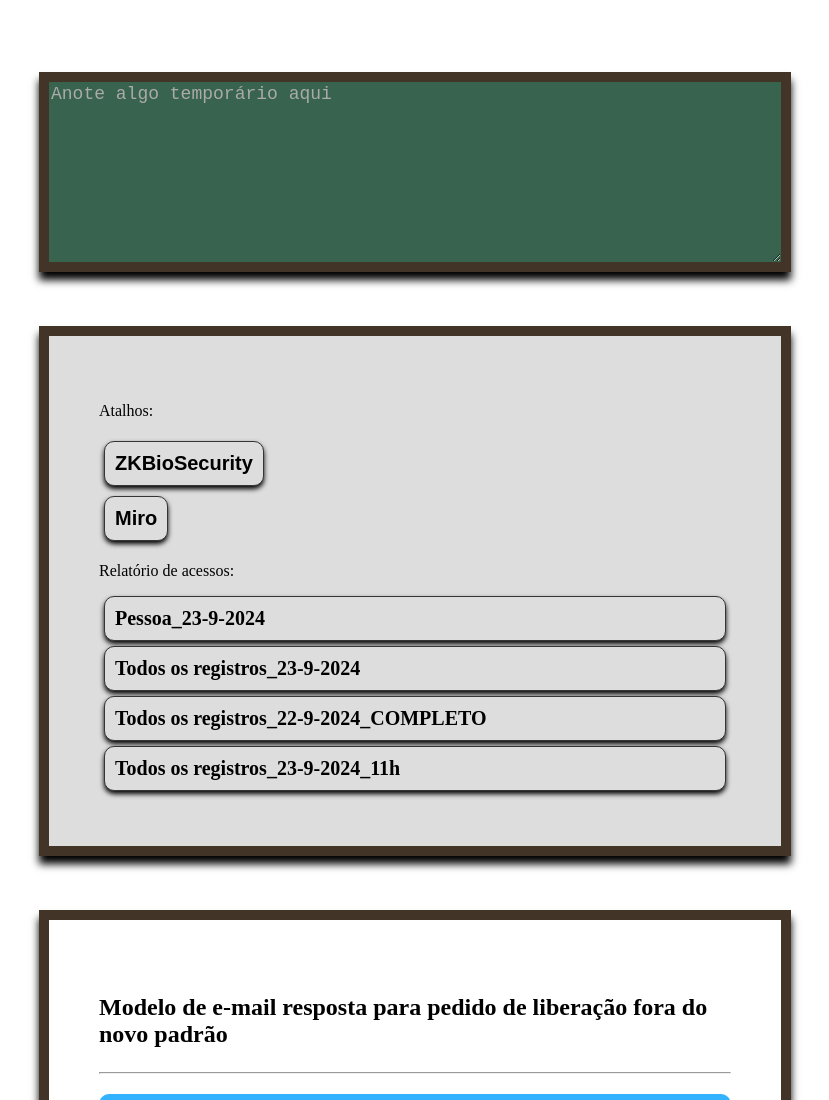
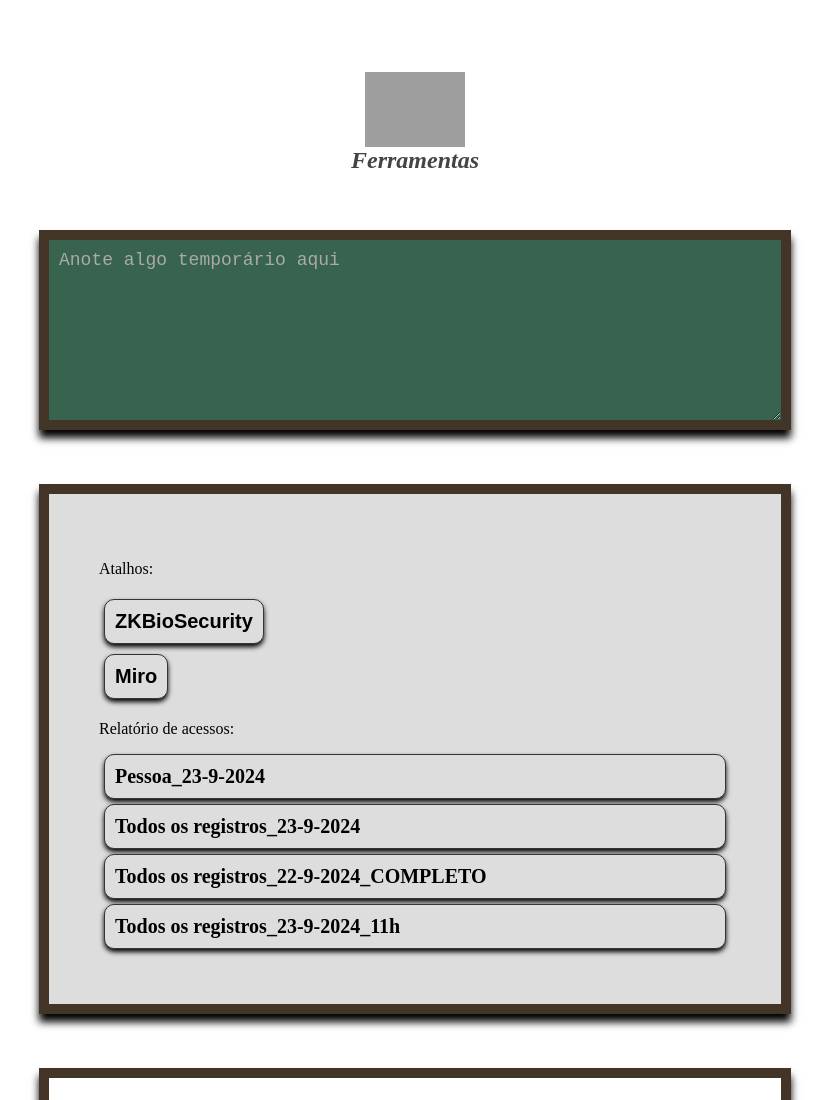
Before and after one commit to Armandodecampos/Job, a plain HTML site: page index.html in a window 1280 px wide. Shown: the top 1100 px of the page, without its empty margins (225-1054 px from the left). Drawn offline with Linux system fonts and the light colour scheme; grey boxes are pictures that could not be loaded.

Commit message:
Add files via upload

```diff
--- a/index.html
+++ b/index.html
@@ -3,7 +3,7 @@
     <meta charset="UTF-8">
     <meta name="viewport" content="width=device-width, initial-scale=1.0">
     <title>Ferramentas</title>
-    <link rel="icon" type="image/x-icon" href="https://archive.org/download/FingerSnapLogo_201602/FingerSnapLogo.jpg">
+    <link rel="icon" type="image/jpg" href="https://archive.org/download/FingerSnapLogo_201602/FingerSnapLogo.jpg">
     <style>
     body{
     background:transparent;
@@ -43,6 +43,7 @@
 	font-size:18px;
 	border:10px solid rgb(66, 53, 40);
 	box-shadow: 0px 8px 8px black;
+	padding:10px;
     }
     .textarea:focus{
     outline:none;
@@ -74,6 +75,12 @@
     </style>
 </head>
 <body>
+    <center>
+    <img style="width:100px" src="https://archive.org/download/FingerSnapLogo_201602/FingerSnapLogo.jpg">
+    <h2 style="margin-top:0px;color:#444;font-style: italic;">Ferramentas</h2>
+    </center>
+    <br>
+    <br>
 <textarea class="textarea" placeholder='Anote algo temporário aqui'></textarea>
 <br><br><br><br>
 <div class="borda" style="background:#ddd">
```
